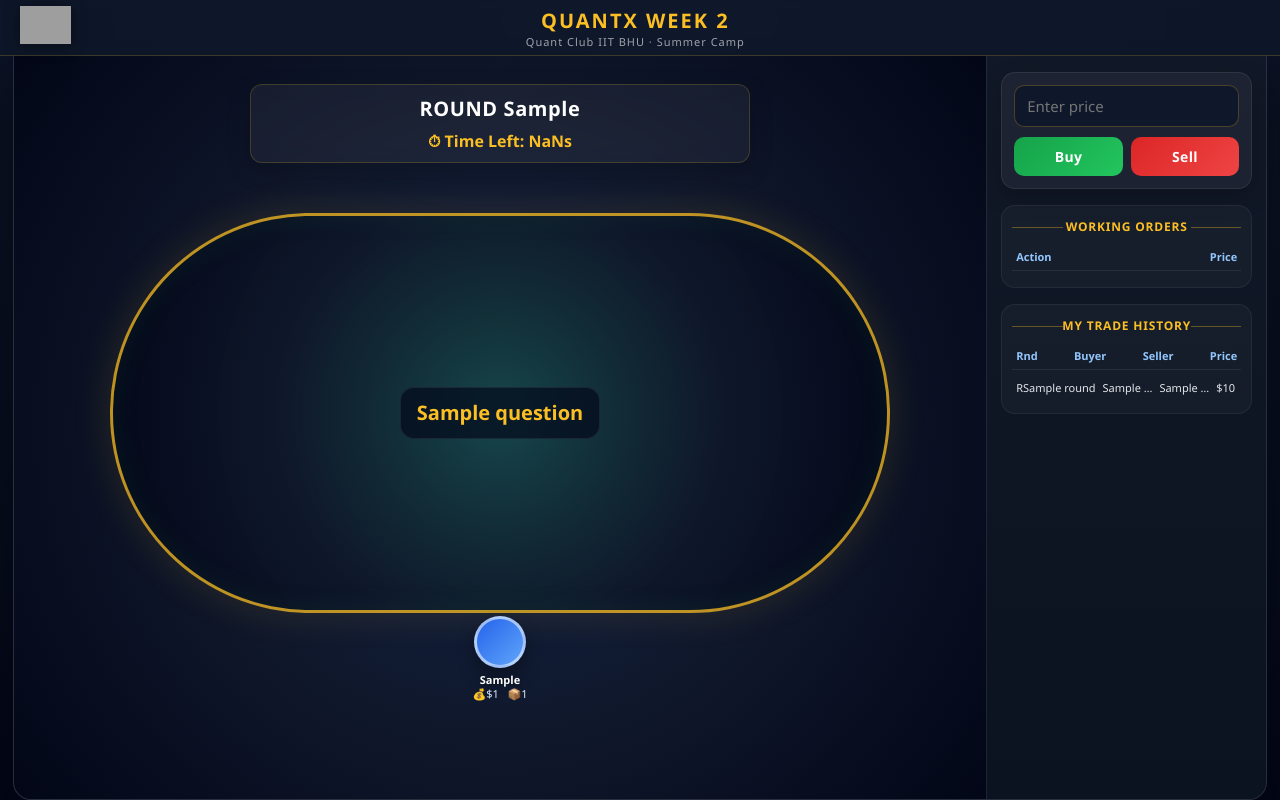
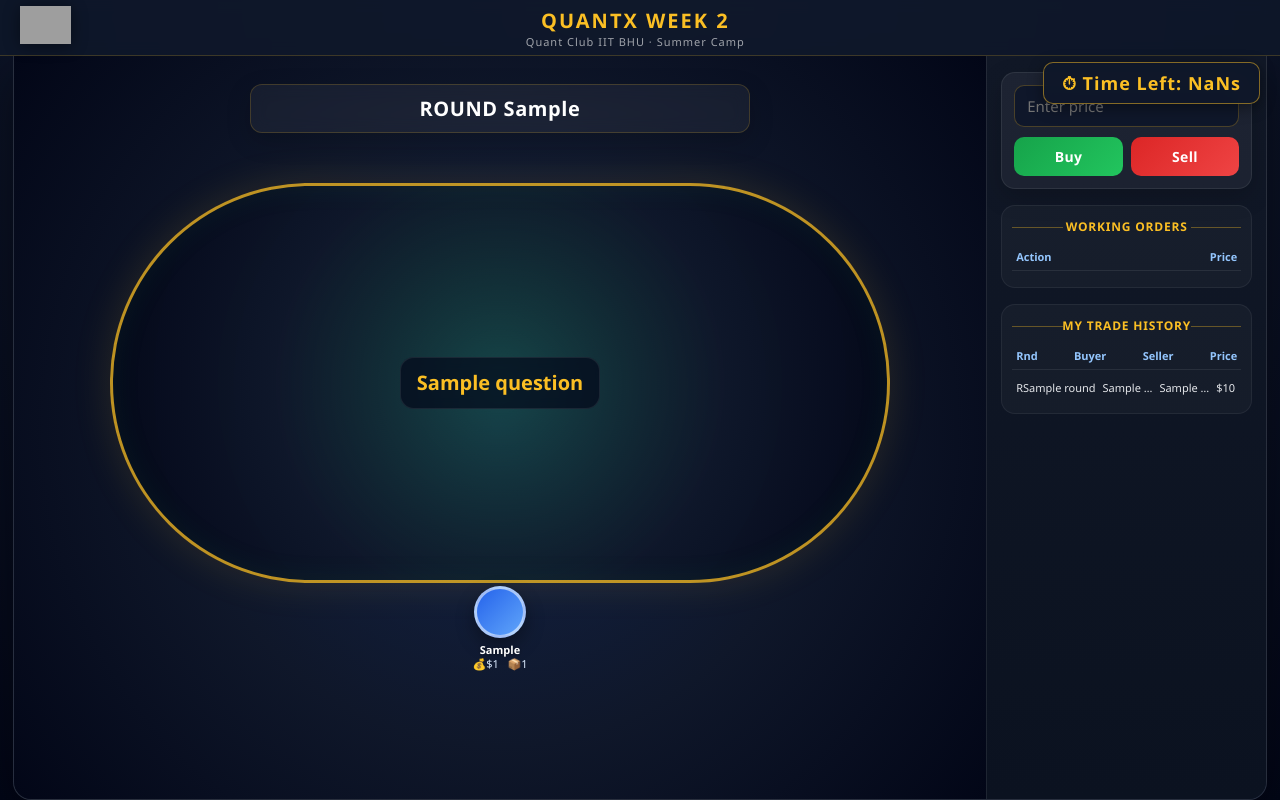
Before and after one commit to aryagiriX1219/marketsmith-repaired, a Django app: template templates/core/game.html in a window 1280 px wide. Run offline with Django 5.2, Linux system fonts and the light colour scheme; tables that the repository leaves empty hold one stand-in row (values such as "Sample post"); the template is opened without the code that fills it: values that come from a table or form of the project are taken from there, most other values are stand-ins (such as "Sample title", 1, 10 or a date in 2020); data that the repository does not hold is empty; grey boxes are pictures that could not be loaded.

Commit message:
Update game.html

```diff
--- a/templates/core/game.html
+++ b/templates/core/game.html
@@ -174,8 +174,23 @@
         let remaining   = duration - (nowTime - startTime);
 
         const timerDiv = document.createElement("div");
-        timerDiv.className = "timer-box";
-        document.querySelector(".question-container").appendChild(timerDiv);
+timerDiv.style.cssText = `
+    position: fixed;
+    top: 62px;
+    right: 20px;
+    background: rgba(15,23,42,0.92);
+    border: 1px solid rgba(251,191,36,0.5);
+    border-radius: 10px;
+    padding: 8px 18px;
+    color: #fbbf24;
+    font-size: 18px;
+    font-weight: 800;
+    z-index: 1001;
+    letter-spacing: 1px;
+    backdrop-filter: blur(6px);
+    box-shadow: 0 4px 15px rgba(0,0,0,0.4);
+`;
+document.body.appendChild(timerDiv);
 
         const interval = setInterval(() => {
             if (remaining <= 0) {
```
